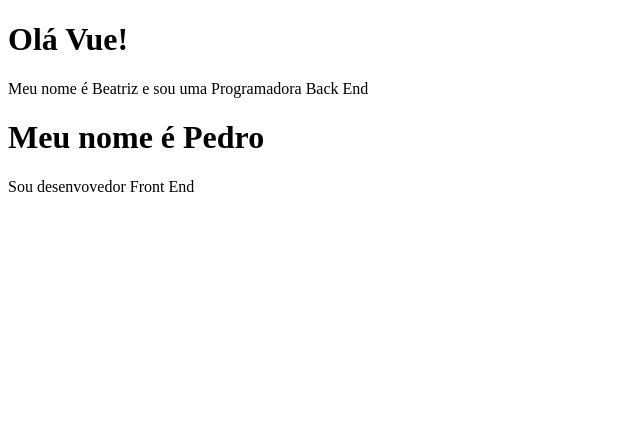
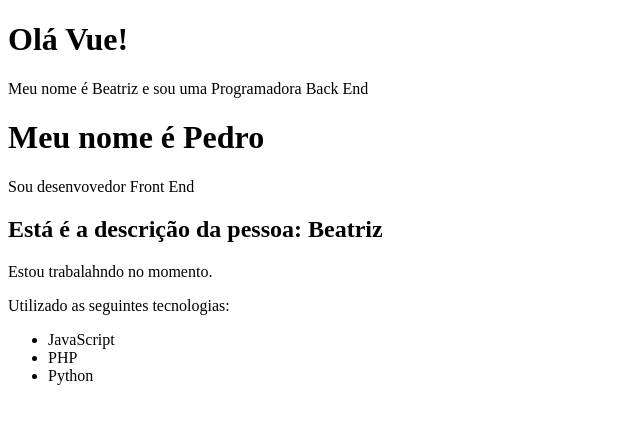
Before and after one commit to beatrizdaddea/Curso-Vue3, a Vue app in the folder Hora-Codar/Aula 3 - Vue CLI/2_projeto_vue/: page / in a window 1280 px wide. Shown: the top 424 px of the page, without its empty margins (0-640 px from the left). Built offline with nearby package versions, Linux system fonts and the light colour scheme.

Commit message:
aula 8 - hierarquia

```diff
--- a/Hora-Codar/Aula 3 - Vue CLI/2_projeto_vue/package.json
+++ b/Hora-Codar/Aula 3 - Vue CLI/2_projeto_vue/package.json
@@ -12,6 +12,7 @@
   },
   "devDependencies": {
     "@vue/cli-plugin-babel": "~5.0.0",
-    "@vue/cli-service": "~5.0.0"
+    "@vue/cli-service": "~5.0.0",
+    "typescript": "^5.1.3"
   }
 }
--- a/Hora-Codar/Aula 3 - Vue CLI/2_projeto_vue/src/App.vue
+++ b/Hora-Codar/Aula 3 - Vue CLI/2_projeto_vue/src/App.vue
@@ -2,18 +2,21 @@
   <div>
     <PrimeiroComponente />
     <LifeCycle />
+    <Pessoa/>
   </div>
 </template>
 
 <script>
 import PrimeiroComponente from './components/PrimeiroComponente.vue'
 import LifeCycle from './components/LifeCycle.vue'
+import Pessoa from './components/Pessoa.vue'
 
 export default {
   name: 'App',
   components: {
     PrimeiroComponente,
-    LifeCycle
+    LifeCycle,
+    Pessoa,
   }
 }
 </script>
--- /dev/null
+++ b/Hora-Codar/Aula 3 - Vue CLI/2_projeto_vue/src/components/Info.vue
@@ -0,0 +1,17 @@
+<template>
+    <div>
+        <p> Estou trabalahndo no momento.</p>
+        <p> Utilizado as seguintes tecnologias: </p>
+        <ul>
+            <li> JavaScript</li>
+            <li> PHP </li>
+            <li> Python </li>
+        </ul>
+    </div>
+</template>
+
+<script>
+  export default{
+        name: "Info",
+    }
+</script>
--- /dev/null
+++ b/Hora-Codar/Aula 3 - Vue CLI/2_projeto_vue/src/components/Pessoa.vue
@@ -0,0 +1,22 @@
+<template>
+    <div>
+        <h2> Está é a descrição da pessoa: {{ nome }}</h2>
+        <Info/>
+    </div>
+</template>
+
+<script>
+import Info from './Info.vue'
+
+    export default{
+        name: "pessoa",
+        components:{
+            Info,
+        },
+        data(){
+            return{
+                nome: "Beatriz"
+            }
+        }
+    }
+</script>
```
Also changed, not shown: 1 other file (tests, documents, lock files or other folders).
